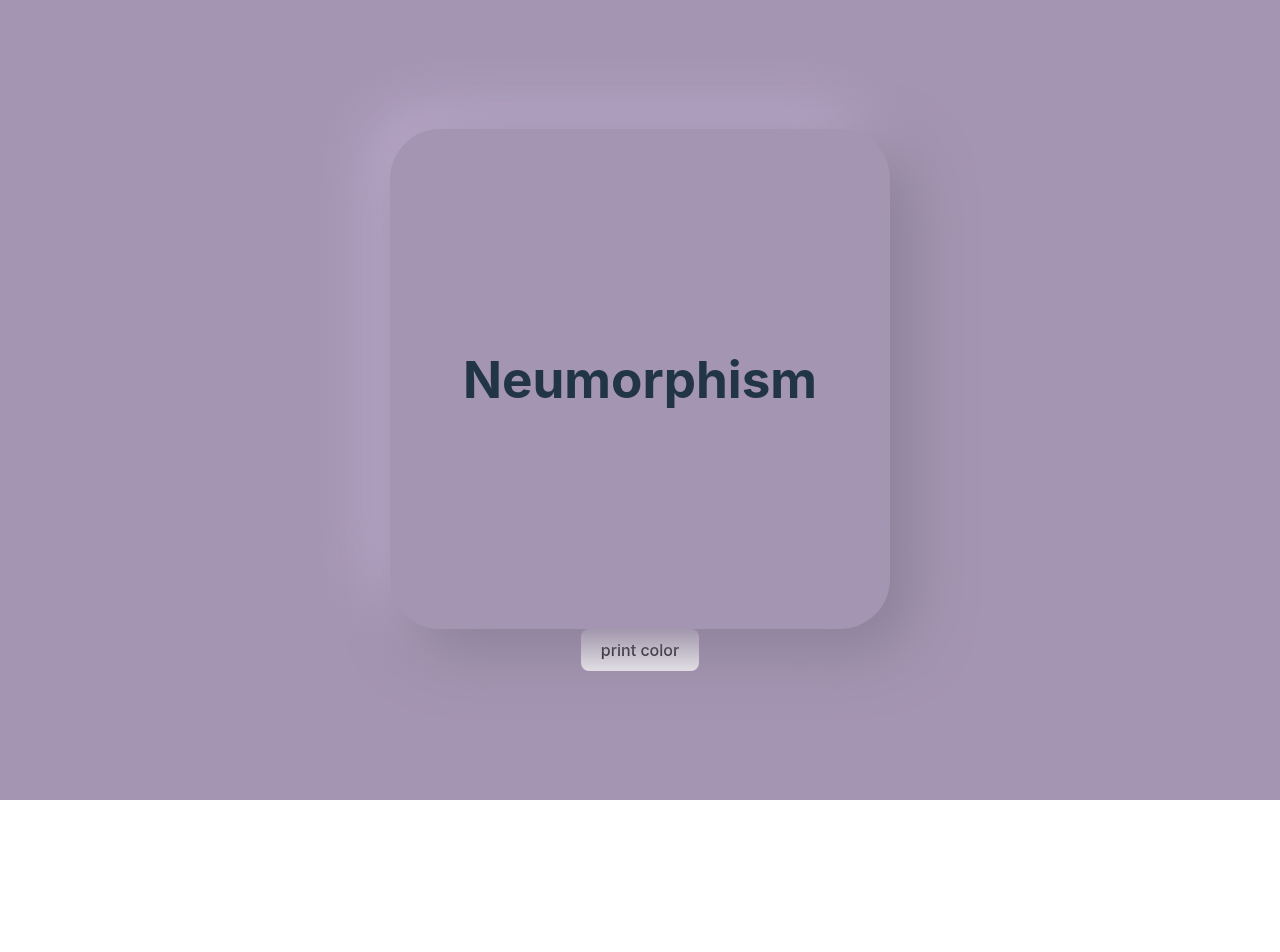
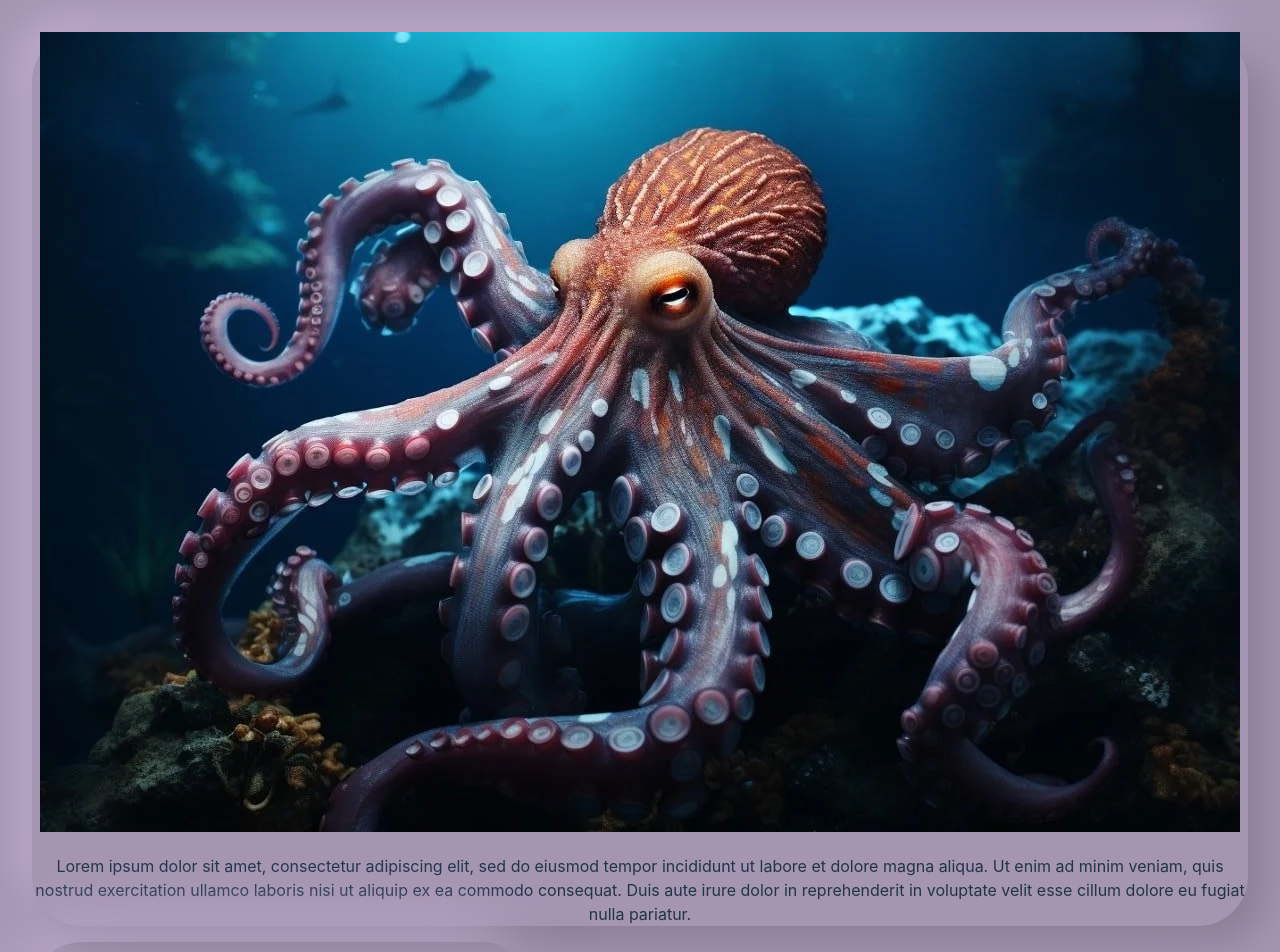
Before and after one commit to Alex-Linden/neuMorphism, a React (Vite) app: page / in a window 1280 px wide. Shown: the top 952 px of the page. Before the commit the page ends 800 px from the top, so only its background shows below. Built offline with nearby package versions, Linux system fonts and the light colour scheme.

Commit message:
card w/ helperfer functions

```diff
--- a/src/App.jsx
+++ b/src/App.jsx
@@ -1,7 +1,6 @@
 import React from 'react';
 import { useState, useEffect } from 'react';
-import reactLogo from './assets/react.svg';
-import viteLogo from '/vite.svg';
+import Card from './Card';
 import './App.css';
 
 function App() {
@@ -9,11 +8,12 @@ function App() {
 
   return (
     <div>
+      <Card />
 
-    <div className='neumorphism-card'>
-      <h1>Neumorphism</h1>
-    </div>
-    <button onClick={(e) => {console.log(window.getComputedStyle(e.target, null).getPropertyValue("background-color"))}}>print color</button>
+      <div className='neumorphism-card'>
+        <h1>Neumorphism</h1>
+      </div>
+      <button onClick={(e) => { console.log(window.getComputedStyle(e.target, null).getPropertyValue("background-color")); }}>print color</button>
     </div>
   );
 }
--- /dev/null
+++ b/src/Card.jsx
@@ -0,0 +1,29 @@
+import React, { useState, useEffect } from "react";
+import { startingHexColor, colorToShadows } from "./utils";
+import octopus from './assets/octopus.jpg';
+
+
+const defaultText = "Lorem ipsum dolor sit amet, consectetur adipiscing elit, sed do eiusmod tempor incididunt ut labore et dolore magna aliqua. Ut enim ad minim veniam, quis nostrud exercitation ullamco laboris nisi ut aliquip ex ea commodo consequat. Duis aute irure dolor in reprehenderit in voluptate velit esse cillum dolore eu fugiat nulla pariatur.";
+
+export default function Card({ bgColor = startingHexColor(), media = octopus, text = defaultText }) {
+    const [backgroundColor, setBackgroundColor] = useState(bgColor);
+    const [shadows, setShadows] = useState({});
+
+    useEffect(() => {
+        setShadows(colorToShadows(backgroundColor));
+    }, [backgroundColor]);
+
+    let style = {
+        borderRadius: "50px",
+        background: backgroundColor,
+        boxShadow: `18px 18px 36px ${shadows.darkShadow},
+                 -18px -18px 36px ${shadows.lightShadow}`
+    };
+
+    return (
+        <div style={style}>
+            <img src={media}></img>
+            <p>{text}</p>
+        </div>
+    );
+}
--- a/src/utils.js
+++ b/src/utils.js
@@ -44,7 +44,7 @@ function rgbToHex(rgb) {
  *
  * "#000000" => {lightShadow: "#000000", darkShadow:"#000000"}
  */
-function colorToShadows(hex) {
+export function colorToShadows(hex) {
   let rgb = hexToRGB(hex);
 
   let lightShadow = {};
@@ -69,7 +69,9 @@ function colorToShadows(hex) {
   return { lightShadow, darkShadow };
 }
 
-/** looks at the window to determine background - color */
+/** looks at the window to determine background - color
+ * returns a string "rbg(123, 123, 123)"
+ */
 function getBackgroundColor(){
   const bodyColor = window.getComputedStyle(document.body, null).getPropertyValue("background-color");
   const rootColor = window.getComputedStyle(document.body.parentElement, null).getPropertyValue("background-color");
@@ -87,3 +89,12 @@ function stringToRGB(str){
 
   return rgb
 }
+
+/** combines functions to return useable color code
+ * designed to be used when setting initial state for a component
+ */
+export function startingHexColor(){
+  let color = getBackgroundColor()
+  let colorRGB = stringToRGB(color)
+  return rgbToHex(colorRGB)
+}
```
Also changed, not shown: src/assets/octopus.jpg (added), src/assets/octopus.webp (added).
